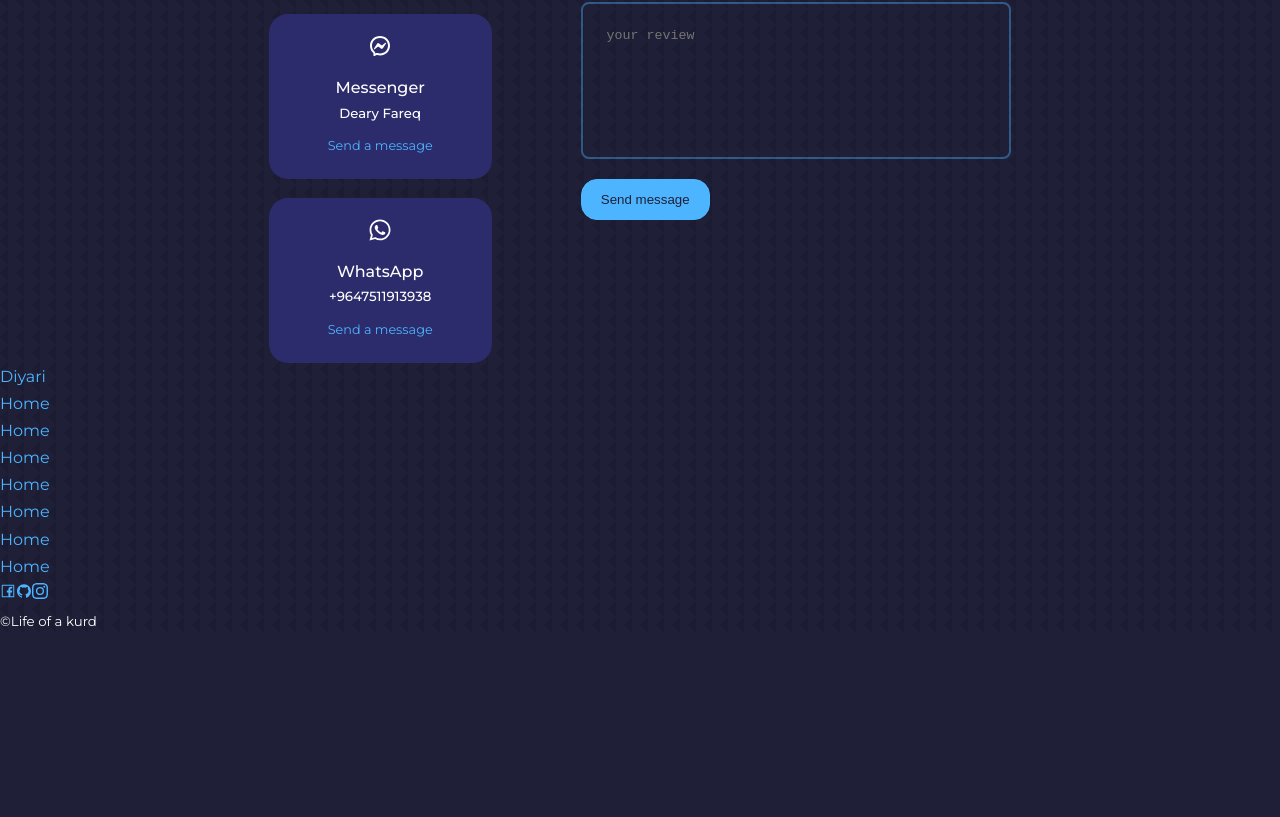
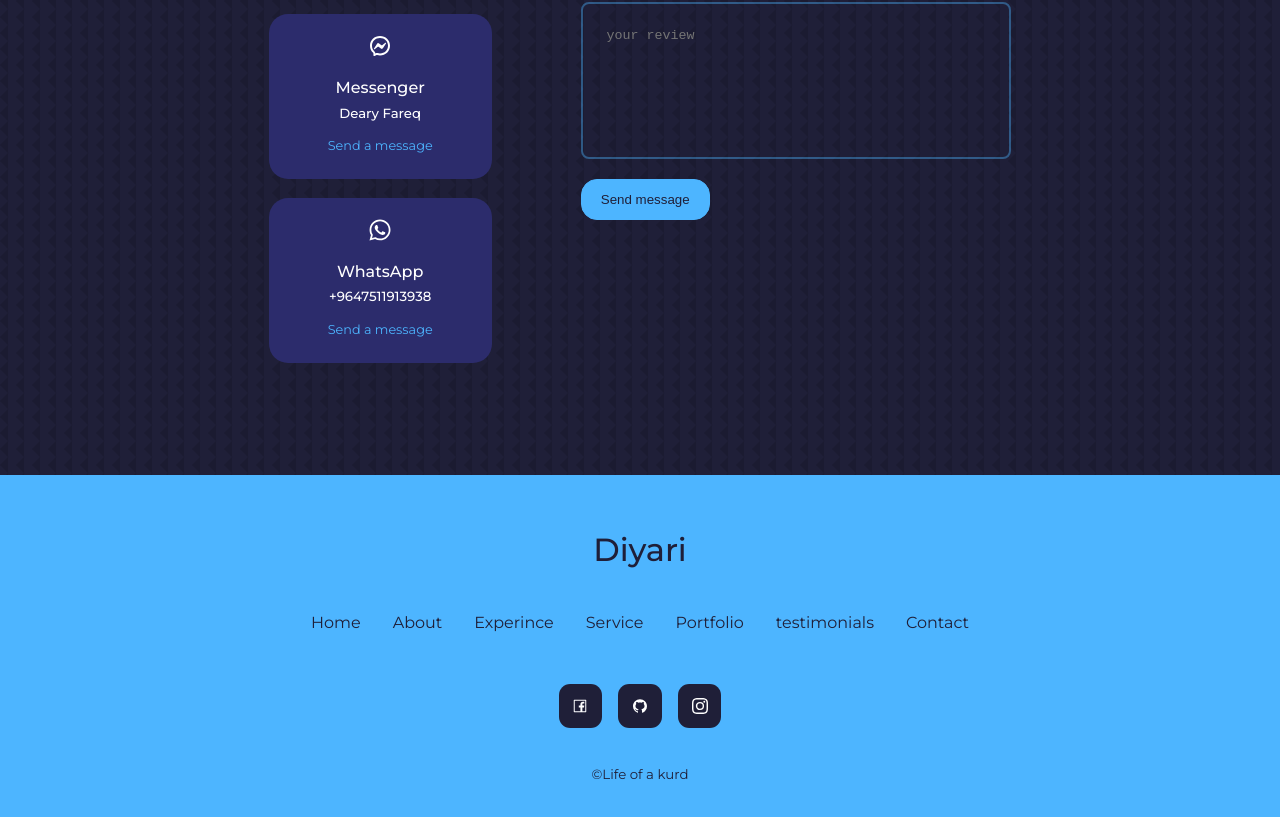
Before and after one commit to dearyfareq/capstone, a React (Create React App) app in the folder capstone/: page / in a window 1280 px wide. Shown: the part 5175-5992 px from the top of the page. Before the commit the page ends 5809 px from the top, so only its background shows below. Built offline with nearby package versions, Linux system fonts and the light colour scheme.

Commit message:
added footer jsx and css

```diff
--- a/capstone/src/components/footer/footer.css
+++ b/capstone/src/components/footer/footer.css
@@ -0,0 +1,46 @@
+footer{
+   background: var(--color-prime);
+   padding: 3rem 0;
+   text-align: center;
+   font-size: 1rem;
+   margin-top: 7rem;
+}
+footer a{
+    color: var(--color-bg);
+}
+.footer__logo{
+    font-size: 2rem;
+    font-weight: 500;
+    margin-bottom: 2rem;
+    display: inline-block;
+}
+.permalinks{
+    display: flex;
+    flex-wrap: wrap;
+    justify-content: center;
+    gap: 2rem;
+    margin: 0 auto 3rem;
+}
+.footer__socials{
+    display: flex;
+    justify-content: center;
+    gap: 1rem;
+    margin-bottom: 2rem;
+}
+.footer__socials a{
+    background: var(--color-bg);
+    color: var(--color-white);
+    padding: 0.8rem;
+    border-radius: 0.7rem;
+    display: flex;
+    border: 1px solid transparent;
+}
+.footer__socials a:hover{
+    background: transparent;
+    color: var(--color-bg);
+    border-color: var(--color-bg);
+}
+.footer__copyright{
+    margin-bottom: 4rem;
+    color: var(--color-bg);
+}
--- a/capstone/src/components/footer/footer.jsx
+++ b/capstone/src/components/footer/footer.jsx
@@ -9,12 +9,12 @@ const Footer = () => {
       <a href="#" className='footer__logo'>Diyari</a>
       <ul className='permalinks'>
         <li><a href="#">Home</a></li>
-        <li><a href="#about">Home</a></li>
-        <li><a href="#experience">Home</a></li>
-        <li><a href="#service">Home</a></li>
-        <li><a href="#portfolio">Home</a></li>
-        <li><a href="#testimonials">Home</a></li>
-        <li><a href="#contact">Home</a></li>
+        <li><a href="#about">About</a></li>
+        <li><a href="#experience">Experince</a></li>
+        <li><a href="#service">Service</a></li>
+        <li><a href="#portfolio">Portfolio</a></li>
+        <li><a href="#testimonials">testimonials</a></li>
+        <li><a href="#contact">Contact</a></li>
       </ul>
 
       <div className='footer__socials'>
```
